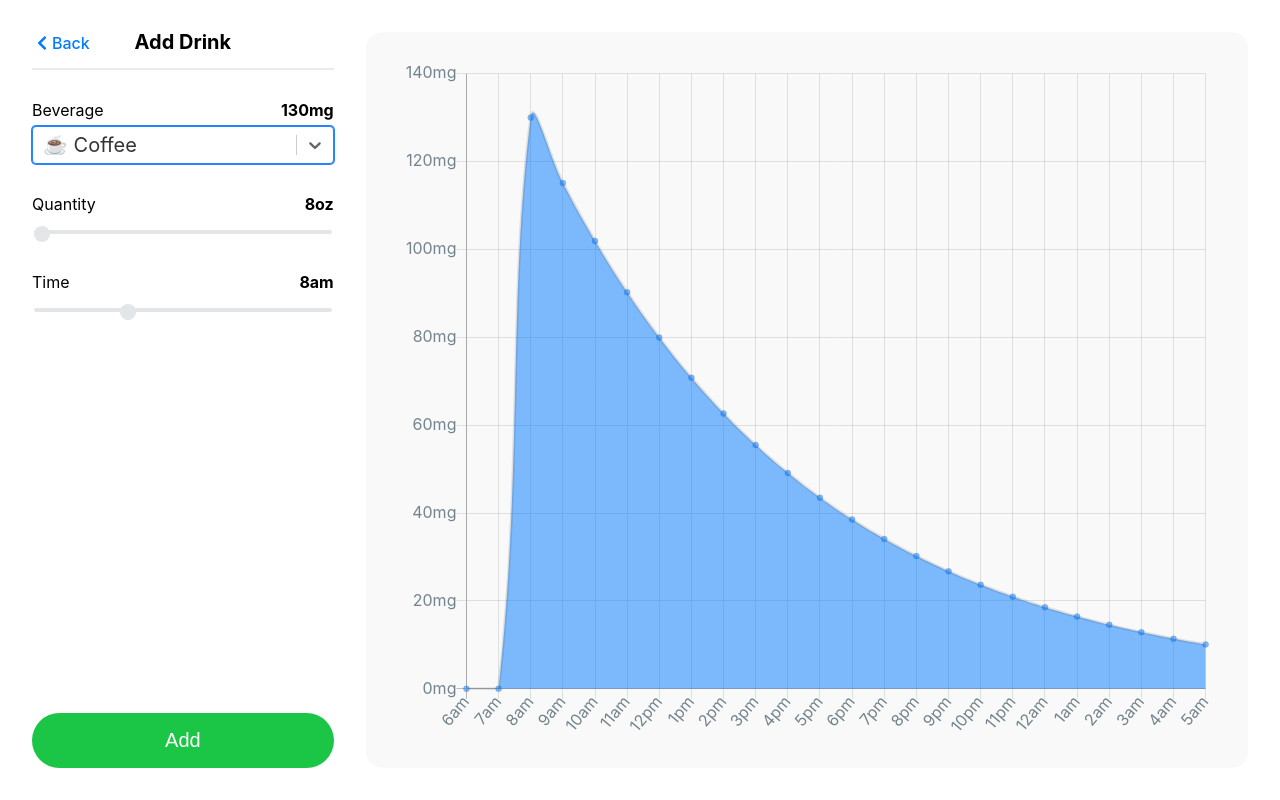
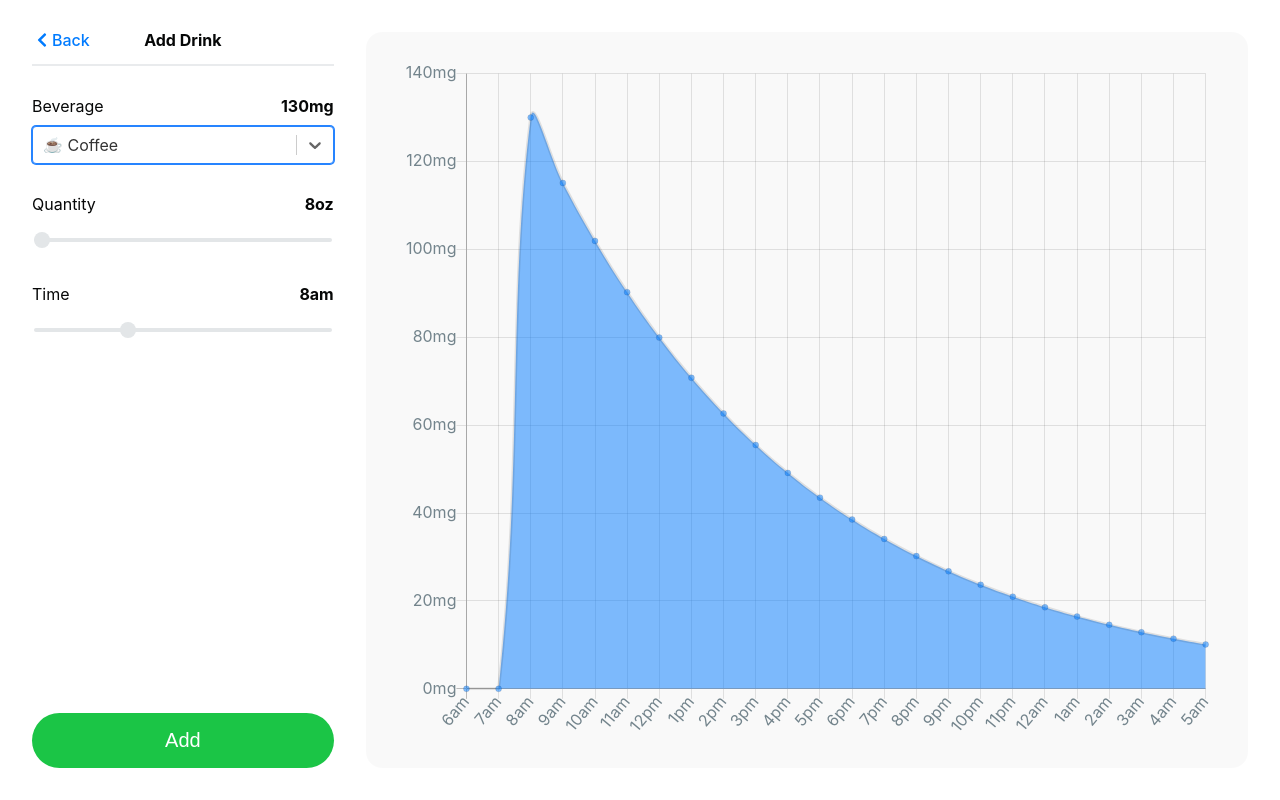
Before and after one commit to scotato/caffeine-calculator, a React (Create React App) app: page /add-drink in a window 1280 px wide. Built offline with nearby package versions, Linux system fonts and the light colour scheme.

Commit message:
post theme adjustments

```diff
--- a/src/components/DrinkRow.js
+++ b/src/components/DrinkRow.js
@@ -37,14 +37,14 @@ const Title = styled.div`
 
 const Subtitle = styled.div`
   grid-area: subtitle;
-  font-size: ${props => props.theme.grayscale[400]};
+  font-size: ${props => props.theme.size[400]};
   color: ${props => props.theme.grayscale[500]};
 `
 
 const Detail = styled.strong`
   grid-area: detail;
   justify-self: end;
-  font-size: ${props => props.theme.grayscale[400]};
+  font-size: ${props => props.theme.size[400]};
   color: ${props => props.theme.color.success};
 `
 
--- a/src/components/GlobalStyle.js
+++ b/src/components/GlobalStyle.js
@@ -4,6 +4,7 @@ const GlobalStyle = createGlobalStyle`
   body {
     font-size: ${props => props.theme.size[600]};
     font-family: ${props => props.theme.fontFamily};
+    color: ${props => props.theme.grayscale[900]};
   }
 
   h1, h2, h3, h4, h5, h6 {
--- a/src/components/Label.js
+++ b/src/components/Label.js
@@ -2,7 +2,7 @@ import styled from 'styled-components'
 
 export default styled.label`
   display: flex;
-  margin-bottom: ${props => props.theme.size[300]};
+  margin-bottom: ${props => props.theme.size[400]};
   justify-content: space-between;
   font-size: ${props => props.theme.size[500]};
 `
--- a/src/components/Layout.js
+++ b/src/components/Layout.js
@@ -66,6 +66,7 @@ export const NavBar = styled.nav`
   grid-area: navbar;
   align-items: baseline;
   border-bottom: ${props => props.theme.size[100]} solid ${props => props.theme.grayscale[200]};
+  font-size: ${props => props.theme.size[500]};
 `
 
 export const Body = styled.div`
--- a/src/components/NavBar.js
+++ b/src/components/NavBar.js
@@ -9,11 +9,9 @@ const NavBarTitle = styled.h1`
 `
 
 const NavBarPrimary = styled.div`
-  font-size: ${props => props.theme.size[500]};
 `
 
 const NavBarSecondary = styled.div`
-  font-size: ${props => props.theme.size[500]};
   text-align: right;
 `
 
--- a/src/components/Range.js
+++ b/src/components/Range.js
@@ -2,7 +2,7 @@ import styled from 'styled-components'
 
 export default styled.input.attrs({type: 'range'})`
   margin-bottom: ${props => props.theme.size[700]};
-  padding: ${props => props.theme.size[300]} 0;
+  padding: ${props => props.theme.size[400]} 0;
   -webkit-appearance: none;
   cursor: pointer;
 
@@ -16,7 +16,7 @@ export default styled.input.attrs({type: 'range'})`
   }
 
   &::-webkit-slider-thumb {
-    margin-top: -${props => props.theme.size[200]};
+    margin-top: -6px;
     border: none;
     height: ${props => props.theme.size[500]};
     width: ${props => props.theme.size[500]};
--- a/src/components/Select.js
+++ b/src/components/Select.js
@@ -3,4 +3,5 @@ import styled from 'styled-components'
 
 export default styled(Select)`
   margin-bottom: ${props => props.theme.size[700]};
+  font-size: ${props => props.theme.size[500]};
 `
```
